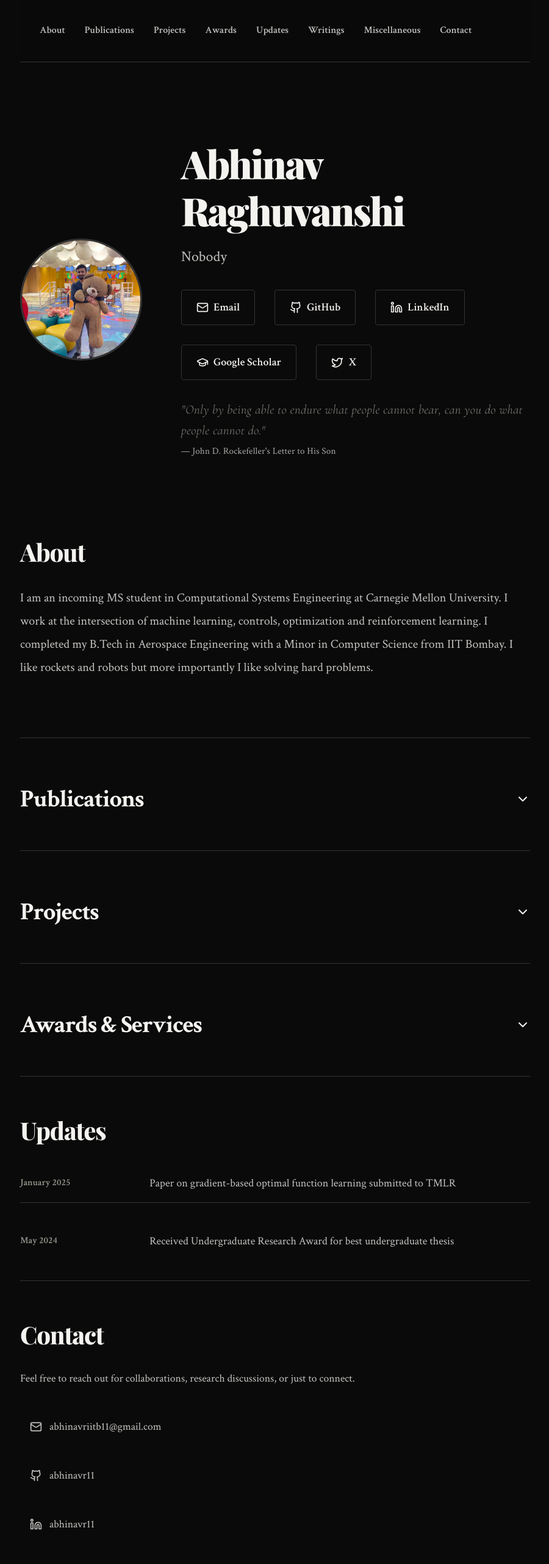
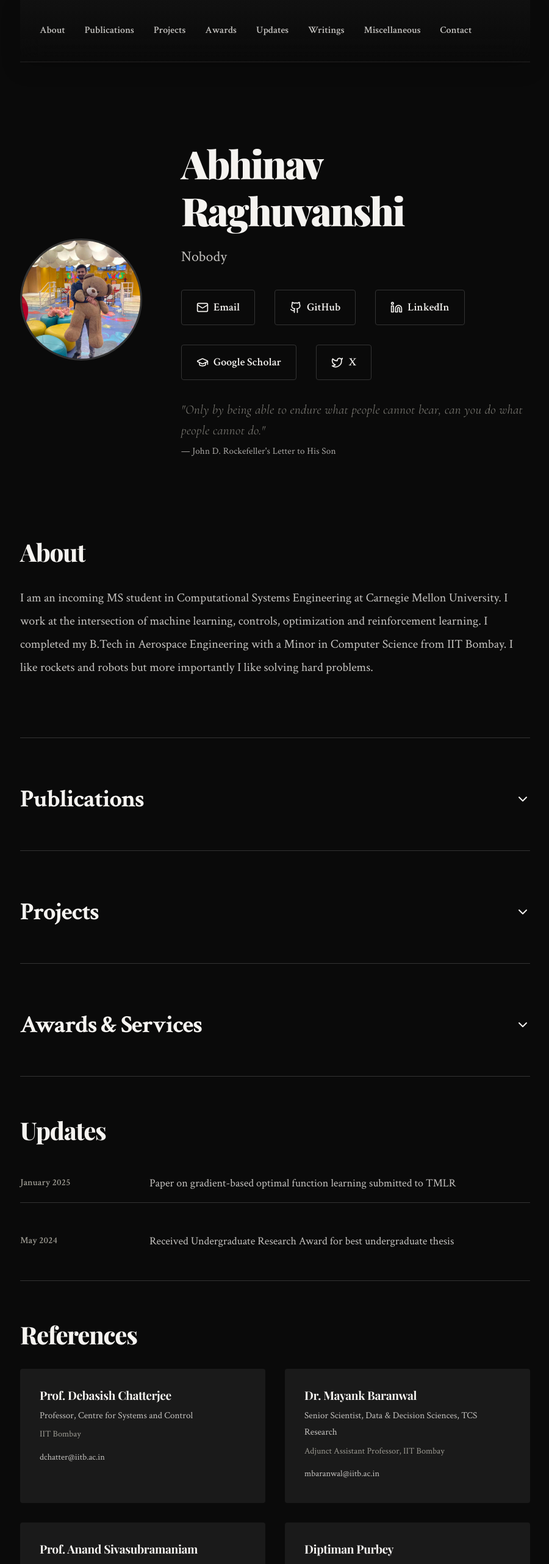
Before and after one commit to abhinavr11/abhinavr11.github.io, a React (Create React App) app in the folder frontend/: page / in a window 1280 px wide. Shown: the top 2564 px of the page at 61% size, without its empty margins (189-1089 px from the left). Built offline with nearby package versions, Linux system fonts and the light colour scheme.

Commit message:
sticky bar fix

```diff
--- a/frontend/src/pages/Home.jsx
+++ b/frontend/src/pages/Home.jsx
@@ -274,6 +274,23 @@ const Home = () => {
         </div>
       </section>
 
+      {/* References Section */}
+      <section className="content-section" id="references">
+        <h2 className="section-title">References</h2>
+        <div className="section-content">
+          <div className="references-list">
+            {portfolioData.references.map((ref, index) => (
+              <div key={index} className="reference-item">
+                <h4 className="ref-name">{ref.name}</h4>
+                <p className="ref-position">{ref.position}</p>
+                <p className="ref-org">{ref.organization}</p>
+                <a href={`mailto:${ref.email}`} className="ref-email">{ref.email}</a>
+              </div>
+            ))}
+          </div>
+        </div>
+      </section>
+
       {/* Contact Section */}
       <section className="content-section" id="contact">
         <h2 className="section-title">Contact</h2>
@@ -301,20 +318,6 @@ const Home = () => {
               {portfolioData.personal.x.replace('https://x.com/', '@')}
             </a>
           </div>
-
-          <div className="references-section">
-            <h3 className="subsection-title">References</h3>
-            <div className="references-list">
-              {portfolioData.references.map((ref, index) => (
-                <div key={index} className="reference-item">
-                  <h4 className="ref-name">{ref.name}</h4>
-                  <p className="ref-position">{ref.position}</p>
-                  <p className="ref-org">{ref.organization}</p>
-                  <a href={`mailto:${ref.email}`} className="ref-email">{ref.email}</a>
-                </div>
-              ))}
-            </div>
-          </div>
         </div>
       </section>
 
--- a/frontend/src/styles/portfolio.css
+++ b/frontend/src/styles/portfolio.css
@@ -69,12 +69,15 @@ a {
 /* Header */
 .site-header {
   padding: var(--spacing-md) 0;
-  border-bottom: 1px solid var(--color-border);
+  border-bottom: 1px solid rgba(245, 243, 240, 0.08);
   margin-bottom: var(--spacing-lg);
   position: sticky;
   top: 0;
-  background-color: rgba(10, 10, 10, 0.95);
-  backdrop-filter: blur(10px);
+  background:
+    linear-gradient(180deg, rgba(18, 18, 18, 0.78), rgba(10, 10, 10, 0.66));
+  backdrop-filter: blur(18px) saturate(140%);
+  -webkit-backdrop-filter: blur(18px) saturate(140%);
+  box-shadow: 0 10px 30px rgba(0, 0, 0, 0.18);
   z-index: 100;
 }
 
@@ -607,31 +610,34 @@ a {
 }
 
 .contact-info {
-  display: flex;
-  flex-direction: column;
+  display: grid;
+  grid-template-columns: repeat(auto-fit, minmax(220px, 1fr));
   gap: var(--spacing-sm);
-  margin-bottom: var(--spacing-lg);
 }
 
 .contact-link {
   display: flex;
   align-items: center;
   gap: 0.75rem;
-  padding: var(--spacing-sm);
+  min-width: 0;
+  padding: 0.9rem 1rem;
+  background-color: var(--color-bg-secondary);
+  border: 1px solid transparent;
+  border-radius: 6px;
   color: var(--color-text-secondary);
-  font-size: 1.1rem;
+  font-size: 1rem;
   transition: var(--transition-smooth);
 }
 
-.contact-link:hover {
-  color: var(--color-text-primary);
-  transform: translateX(4px);
+.contact-link svg {
+  flex-shrink: 0;
 }
 
-.references-section {
-  margin-top: var(--spacing-lg);
-  padding-top: var(--spacing-lg);
-  border-top: 1px solid var(--color-border);
+.contact-link:hover {
+  background-color: var(--color-hover);
+  border-color: var(--color-border);
+  color: var(--color-text-primary);
+  transform: translateY(-2px);
 }
 
 .references-list {
```
